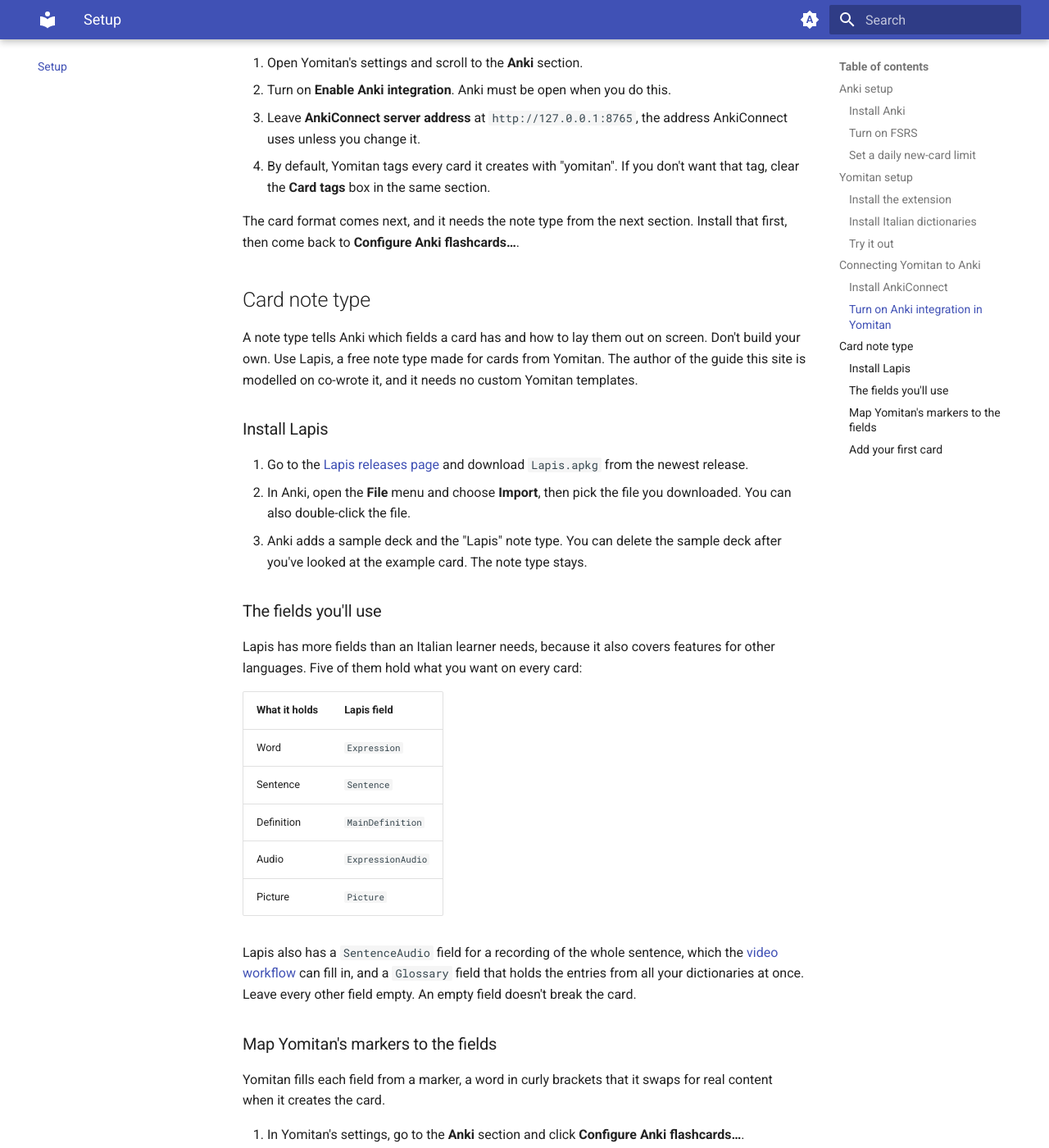
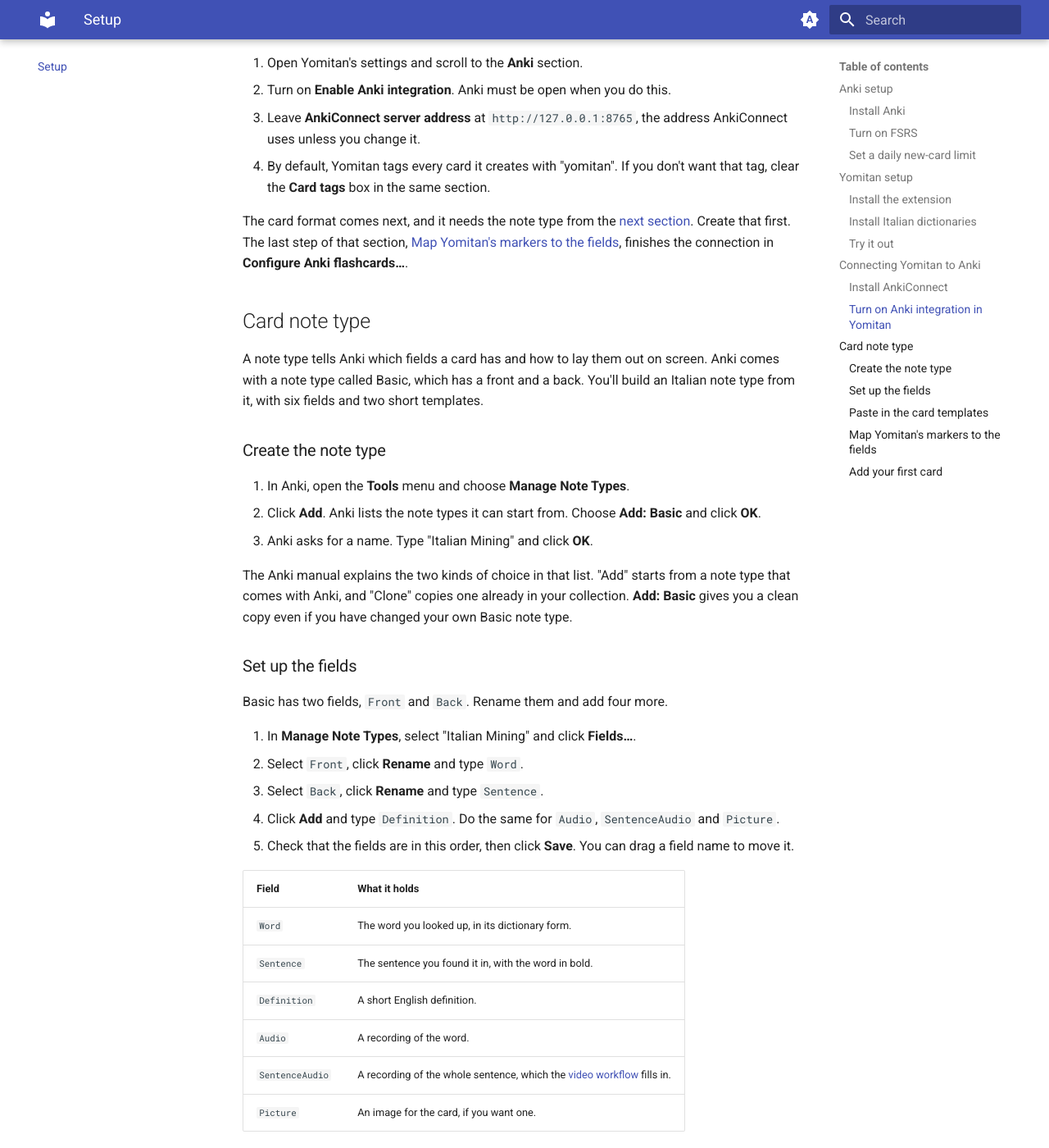
Before and after one commit to wwitzel3/learning-italian, an MkDocs documentation site: the page built from site-src/setup.md, in a window 1280 px wide and 1400 px high, scrolled down 4368 px. Shown: the whole window at 82% size. Built offline with MkDocs 1.6.1 and Material for MkDocs 9.7.7, drawn with Linux system fonts in a browser that asks for light colours; some of the changed text lies outside the part shown.

Commit message:
Replace the Lapis note type with one built from Anki's Basic
Lapis marks every card lang="ja" and targets Japanese, which clashes
with the spec's rule that learners never install a Japanese tool. Setup
now has the learner add an "Italian Mining" note type from Basic with
Word, Sentence, Definition, Audio, SentenceAudio and Picture fields,
and gives front and back templates marked lang="it". Mining and Guide
use the new field names.

The build test now bans "lapis" alongside the other Japanese-specific
terms, and the spec's out-of-scope note reflects the change.

Co-Authored-By: Claude Opus 5.5 <noreply@anthropic.com>

````diff
--- a/site-src/setup.md
+++ b/site-src/setup.md
@@ -117,31 +117,79 @@ To check that it works, leave Anki open and visit `http://127.0.0.1:8765` in you
 3. Leave **AnkiConnect server address** at `http://127.0.0.1:8765`, the address AnkiConnect uses unless you change it.
 4. By default, Yomitan tags every card it creates with "yomitan". If you don't want that tag, clear the **Card tags** box in the same section.
 
-The card format comes next, and it needs the note type from the next section. Install that first, then come back to **Configure Anki flashcards…**.
+The card format comes next, and it needs the note type from the [next section](#card-note-type). Create that first. The last step of that section, [Map Yomitan's markers to the fields](#map-yomitans-markers-to-the-fields), finishes the connection in **Configure Anki flashcards…**.
 
 ## Card note type
 
-A note type tells Anki which fields a card has and how to lay them out on screen. Don't build your own. Use Lapis, a free note type made for cards from Yomitan. The author of the guide this site is modelled on co-wrote it, and it needs no custom Yomitan templates.
+A note type tells Anki which fields a card has and how to lay them out on screen. Anki comes with a note type called Basic, which has a front and a back. You'll build an Italian note type from it, with six fields and two short templates.
 
-### Install Lapis
+### Create the note type
 
-1. Go to the [Lapis releases page](https://github.com/donkuri/lapis/releases) and download `Lapis.apkg` from the newest release.
-2. In Anki, open the **File** menu and choose **Import**, then pick the file you downloaded. You can also double-click the file.
-3. Anki adds a sample deck and the "Lapis" note type. You can delete the sample deck after you've looked at the example card. The note type stays.
+1. In Anki, open the **Tools** menu and choose **Manage Note Types**.
+2. Click **Add**. Anki lists the note types it can start from. Choose **Add: Basic** and click **OK**.
+3. Anki asks for a name. Type "Italian Mining" and click **OK**.
 
-### The fields you'll use
+The Anki manual explains the two kinds of choice in that list. "Add" starts from a note type that comes with Anki, and "Clone" copies one already in your collection. **Add: Basic** gives you a clean copy even if you have changed your own Basic note type.
 
-Lapis has more fields than an Italian learner needs, because it also covers features for other languages. Five of them hold what you want on every card:
+### Set up the fields
 
-| What it holds | Lapis field |
+Basic has two fields, `Front` and `Back`. Rename them and add four more.
+
+1. In **Manage Note Types**, select "Italian Mining" and click **Fields…**.
+2. Select `Front`, click **Rename** and type `Word`.
+3. Select `Back`, click **Rename** and type `Sentence`.
+4. Click **Add** and type `Definition`. Do the same for `Audio`, `SentenceAudio` and `Picture`.
+5. Check that the fields are in this order, then click **Save**. You can drag a field name to move it.
+
+| Field | What it holds |
 | --- | --- |
-| Word | `Expression` |
-| Sentence | `Sentence` |
-| Definition | `MainDefinition` |
-| Audio | `ExpressionAudio` |
-| Picture | `Picture` |
+| `Word` | The word you looked up, in its dictionary form. |
+| `Sentence` | The sentence you found it in, with the word in bold. |
+| `Definition` | A short English definition. |
+| `Audio` | A recording of the word. |
+| `SentenceAudio` | A recording of the whole sentence, which the [video workflow](mining.md#video-setup) fills in. |
+| `Picture` | An image for the card, if you want one. |
 
-Lapis also has a `SentenceAudio` field for a recording of the whole sentence, which the [video workflow](mining.md#video-setup) can fill in, and a `Glossary` field that holds the entries from all your dictionaries at once. Leave every other field empty. An empty field doesn't break the card.
+Keep `Word` as the first field. Yomitan and Anki check the first field to spot duplicates, and the word itself is the right thing to check.
+
+### Paste in the card templates
+
+The templates decide what each side of the card shows. The front shows only the word. The back shows the front again, then the sentence, the definition, both recordings and the picture. The `lang="it"` attribute tells your computer that the text is Italian, so it picks the right fonts and voice.
+
+In **Manage Note Types**, select "Italian Mining" and click **Cards…**. Anki opens the card editor with **Front Template** selected. Delete what is there and paste this:
+
+```html
+<div class="word" lang="it">{{Word}}</div>
+```
+
+Select **Back Template**, delete what is there and paste this:
+
+```html
+{{FrontSide}}
+
+<hr id="answer">
+
+<div class="sentence" lang="it">{{Sentence}}</div>
+<div class="definition">{{Definition}}</div>
+{{Audio}}
+{{SentenceAudio}}
+<div class="picture">{{Picture}}</div>
+```
+
+Select **Styling** and replace what is there with this. It is optional. It makes the word larger and keeps big pictures from filling the screen.
+
+```css
+.card {
+  font-family: sans-serif;
+  font-size: 22px;
+  text-align: center;
+}
+.word { font-size: 40px; }
+.definition { font-size: 18px; margin-top: 1em; }
+.picture img { max-width: 100%; max-height: 300px; }
+```
+
+Click **Save**. Anki plays the recordings on the back of the card and shows a play button for each one.
 
 ### Map Yomitan's markers to the fields
 
@@ -149,26 +197,23 @@ Yomitan fills each field from a marker, a word in curly brackets that it swaps f
 
 1. In Yomitan's settings, go to the **Anki** section and click **Configure Anki flashcards…**.
 2. Set **Deck** to your Italian deck.
-3. Set **Model** to **Lapis**. Yomitan loads the Lapis fields into the **Field** column.
+3. Set **Model** to **Italian Mining**. Yomitan loads its fields into the **Field** column.
 4. Type these markers into the **Value** column. You can also click the down arrow at the right of a value box and pick a marker from the list.
 
 | Field | Value | What Yomitan puts there |
 | --- | --- | --- |
-| `Expression` | `{expression}` | The dictionary form of the word, such as "parlare" for "parlano". |
-| `ExpressionAudio` | `{audio}` | A recording of the word. |
-| `SelectionText` | `{popup-selection-text}` | Any text you highlighted inside the popup before adding the card. |
-| `MainDefinition` | `{single-glossary-wty-it-en-gloss}` | The short English translation from one dictionary. |
+| `Word` | `{expression}` | The dictionary form of the word, such as "parlare" for "parlano". |
 | `Sentence` | `{cloze-prefix}<b>{cloze-body}</b>{cloze-suffix}` | The sentence around the word, with the word in bold as it appeared on the page. |
+| `Definition` | `{single-glossary-wty-it-en-gloss}` | The short English translation from one dictionary. |
+| `Audio` | `{audio}` | A recording of the word. |
+| `SentenceAudio` | leave empty | Yomitan has no recording of the sentence. |
 | `Picture` | leave empty | See below. |
-| `Glossary` | `{glossary}` | The entries from every dictionary you have turned on. |
 
-Leave all other values empty. If Yomitan has filled in a value you didn't ask for, delete it.
+If Yomitan has filled in a value you didn't ask for, delete it.
 
-For `MainDefinition`, a short translation is easier to review than a long entry. If you'd rather have the full English entry, use `{single-glossary-wty-it-en}` instead. The exact marker names depend on the dictionary names, so pick them from the down-arrow list to be sure you have them right.
+For `Definition`, a short translation is easier to review than a long entry. If you'd rather have the full English entry, use `{single-glossary-wty-it-en}` instead. The exact marker names depend on the dictionary names, so pick them from the down-arrow list to be sure you have them right.
 
-Keep `Expression` as the first field in the list. Yomitan and Anki check the first field to spot duplicates, and the word itself is the right thing to check.
-
-The `Picture` field stays empty in this setup, because a web page seldom has one image that fits the word. When you mine from video, you'll add a still from the scene. On a web page you can paste an image into the field in Anki by hand. If you want Yomitan to add one, it has two markers for this: `{screenshot}` captures the visible part of the page, and `{clipboard-image}` takes whatever image you last copied.
+The `Picture` field stays empty in this setup, because a web page seldom has one image that fits the word. When you mine from video, you'll add a still from the scene. On a web page you can paste an image into the field in Anki by hand. If you want Yomitan to add one, it has two markers for this. `{screenshot}` captures the visible part of the page, and `{clipboard-image}` takes whatever image you last copied.
 
 ### Add your first card
 
@@ -176,8 +221,6 @@ The `Picture` field stays empty in this setup, because a web page seldom has one
 2. Hold **Shift** over an Italian word on a web page.
 3. In the popup, click the add button beside the word at the top of the entry. Its tooltip starts with "Add".
 
-Switch to Anki and open your deck. The new card shows the word on the front. When you flip it, you see the sentence, the definition and the audio. If a field is empty or wrong, go back to **Configure Anki flashcards…** and check its value.
-
-If you want the sentence on the front of the card as a hint, type an "x" into the card's `IsWordAndSentenceCard` field in Anki. Lapis has a few other card styles, each switched on the same way. Its [README](https://github.com/donkuri/lapis) describes them. Use only one at a time.
+Switch to Anki and open your deck. The new card shows the word on the front. When you flip it, you see the sentence, the definition and the audio. If a field is empty or wrong, go back to **Configure Anki flashcards…** and check its value. If the layout looks wrong, check the templates under **Cards…**.
 
 Your setup is done. Head to the [Immersion](immersion.md) page to plan how you'll use it, or to [Recommendations](recommendations.md) for something to read or watch first.
````
Also changed, not shown: .scratch/italian-guide-site/spec.md (+1 -1 lines), site-src/guide.md (+2 -2 lines), site-src/mining.md (+6 -6 lines), 1 other file.
